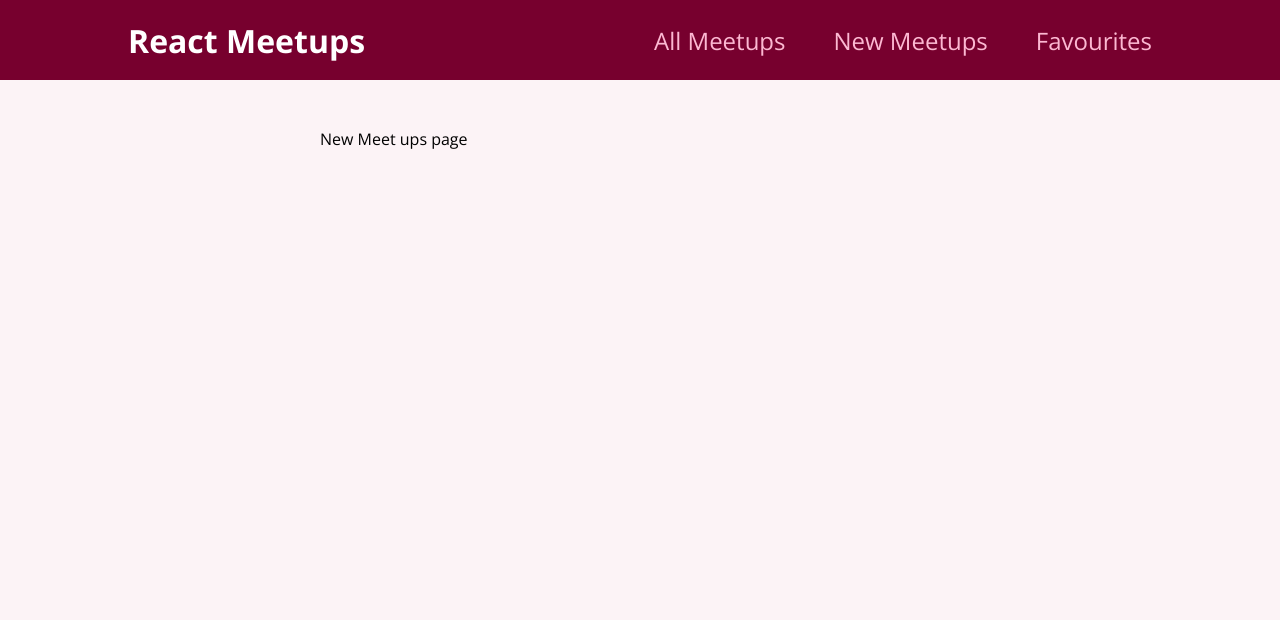
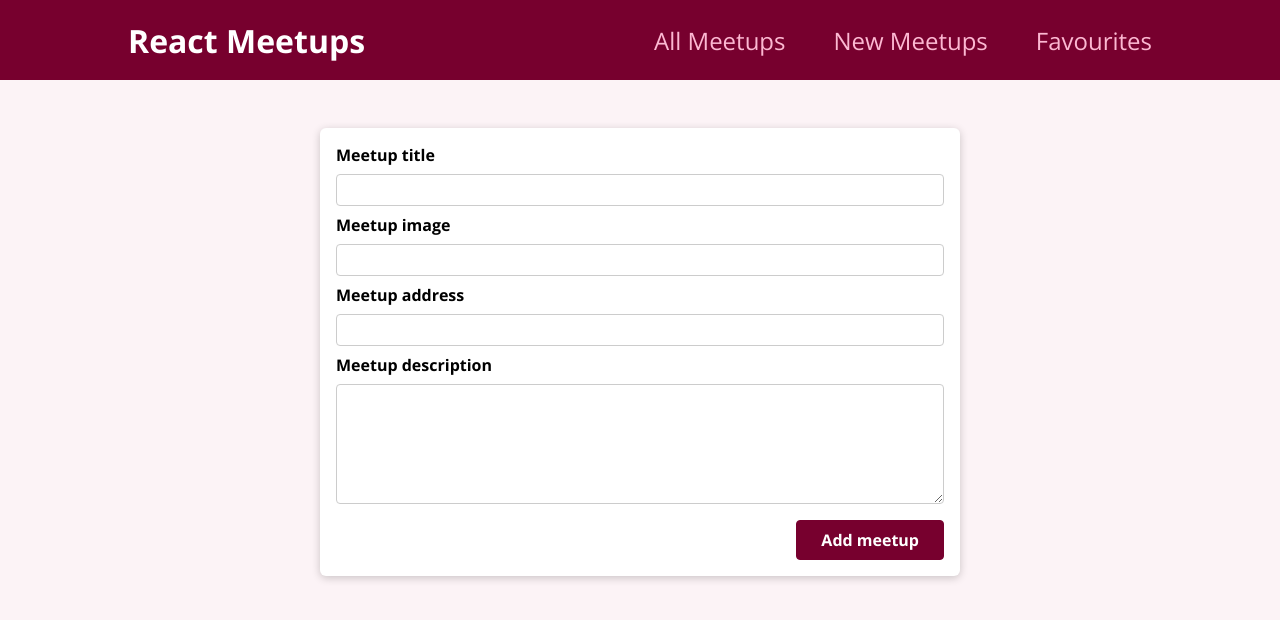
Before and after one commit to Hsami-96/react-meetups, a React (Create React App) app: page /new-meetup in a window 1280 px wide. Shown: the top 620 px of the page. Built offline with nearby package versions, Linux system fonts and the light colour scheme.

Commit message:
design for new meetup

```diff
--- /dev/null
+++ b/src/components/meeetups/NewMeetupForm.module.css
@@ -0,0 +1,45 @@
+.form {
+    padding: 1rem;
+  }
+
+  .control {
+    margin-bottom: 0.5rem;
+  }
+
+  .control label {
+    display: block;
+    font-weight: bold;
+    margin-bottom: 0.5rem;
+  }
+
+  .control input,
+  .control textarea {
+    display: block;
+    font: inherit;
+    border-radius: 4px;
+    border: 1px solid #ccc;
+    padding: 0.25rem;
+    width: 100%;
+  }
+
+  .actions {
+    margin-top: 1rem;
+    text-align: right;
+  }
+
+  .actions button {
+    font: inherit;
+    cursor: pointer;
+    background-color: #77002e;
+    color: white;
+    padding: 0.5rem 1.5rem;
+    border: 1px solid #77002e;
+    border-radius: 4px;
+    font-weight: bold;
+  }
+
+  .actions button:hover,
+  .actions button:active {
+    background-color: #a50e48;
+    border-color: #a50e48;
+  }
--- /dev/null
+++ b/src/components/meeetups/NewMeetupForm.tsx
@@ -0,0 +1,31 @@
+import Card from "../ui/Card";
+import styles from './NewMeetupForm.module.css'
+function NewMeetupForm() {
+    return(
+        <Card>
+            <form className={styles.form} action="">
+                <div className={styles.control}>
+                    <label htmlFor="title">Meetup title</label>
+                    <input type="text" required id="title" />
+                </div>
+                <div className={styles.control}>
+                    <label htmlFor="image">Meetup image</label>
+                    <input type="url" required id="image" />
+                </div>
+                <div className={styles.control}>
+                    <label htmlFor="address">Meetup address</label>
+                    <input type="text" required id="title" />
+                </div>
+                <div className={styles.control}>
+                    <label htmlFor="description">Meetup description</label>
+                    <textarea id="description" required rows={5}></textarea>
+                </div>
+                <div className={styles.actions}>
+                    <button>Add meetup</button>
+                </div>
+            </form>
+        </Card>
+    )
+}
+
+export default NewMeetupForm;
--- a/src/pages/NewMeetup.tsx
+++ b/src/pages/NewMeetup.tsx
@@ -1,6 +1,9 @@
+import NewMeetupForm from "../components/meeetups/NewMeetupForm";
 function NewMeetupsPage() {
     return(
-        <div>New Meet ups page</div>
+        <div>
+            <NewMeetupForm/>
+        </div>
     )
 }
 
```
